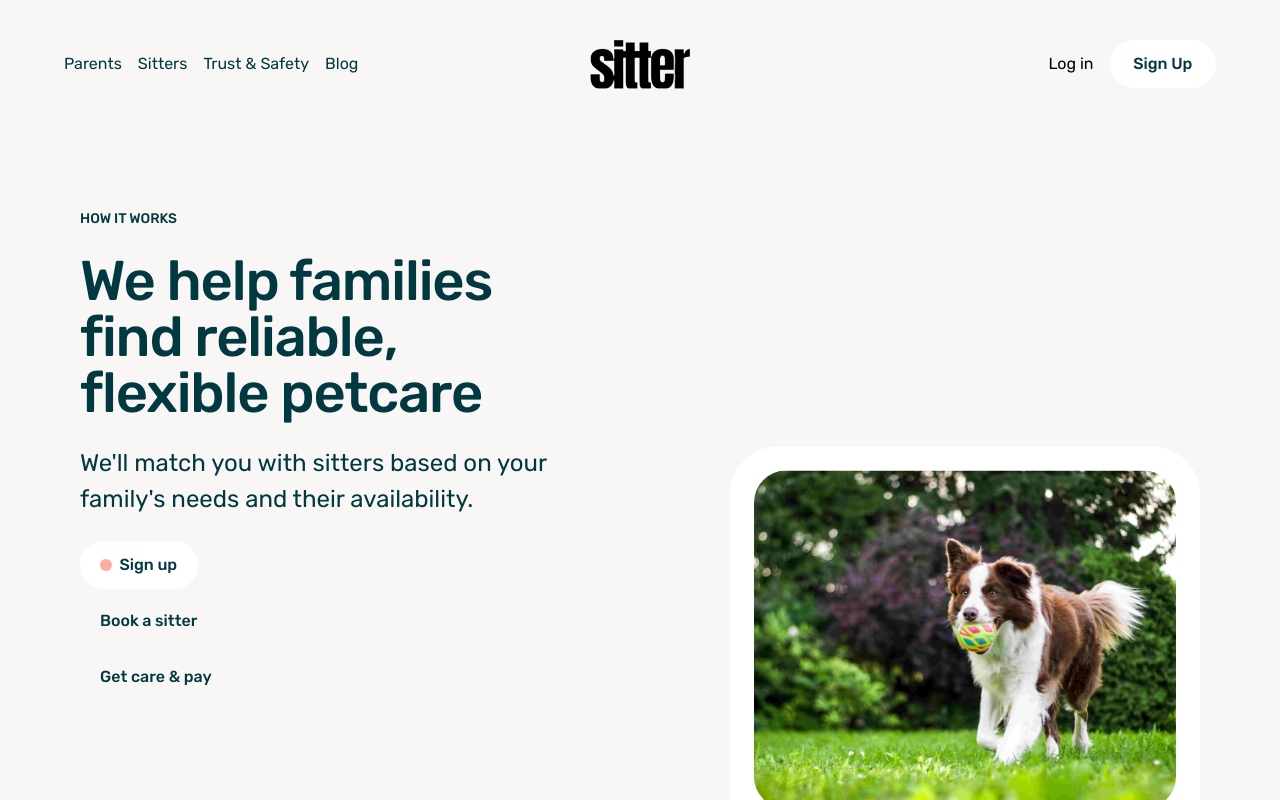
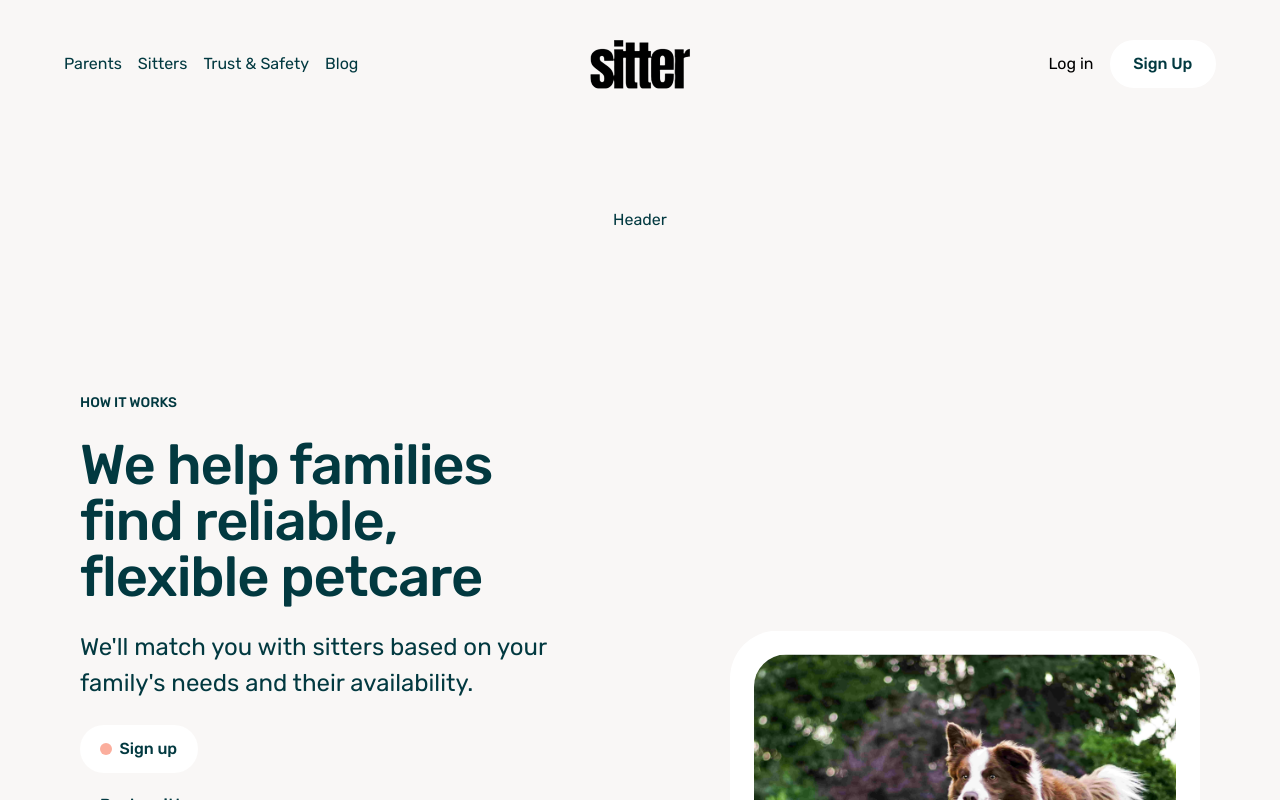
Before and after one commit to samsonc89/otter-replica, a React (Vite) app: page /otter-replica/parents in a window 1280 px wide. Shown: the top 800 px of the page. Built offline with nearby package versions, Linux system fonts and the light colour scheme.

Commit message:
Create header component

```diff
--- /dev/null
+++ b/src/components/Header/Header.jsx
@@ -0,0 +1,7 @@
+import "./header.css";
+
+const Header = () => {
+  return <section className="main-section header-section">Header</section>;
+};
+
+export default Header;
--- a/src/components/index.js
+++ b/src/components/index.js
@@ -2,3 +2,4 @@ export { default as Navbar } from "./Navbar/Navbar";
 export { default as ContentHeading } from "./contentHeading/ContentHeading";
 export { default as Feature } from "./Feature/Feature";
 export { default as Footer } from "./Footer/Footer";
+export { default as Header } from "./Header/Header";
--- a/src/pages/ParentsPage.jsx
+++ b/src/pages/ParentsPage.jsx
@@ -1,3 +1,4 @@
+import { Header } from "../components";
 import { How } from "../containers";
 import MainLayout from "../layouts/MainLayout";
 
@@ -5,6 +6,7 @@ function Parents() {
   return (
     <>
       <MainLayout>
+        <Header />
         <How />
       </MainLayout>
     </>
--- a/src/pages/index.js
+++ /dev/null
@@ -1 +0,0 @@
-export { default as Home } from "./Home";
```
Also changed, not shown: src/components/Header/header.css (added).
